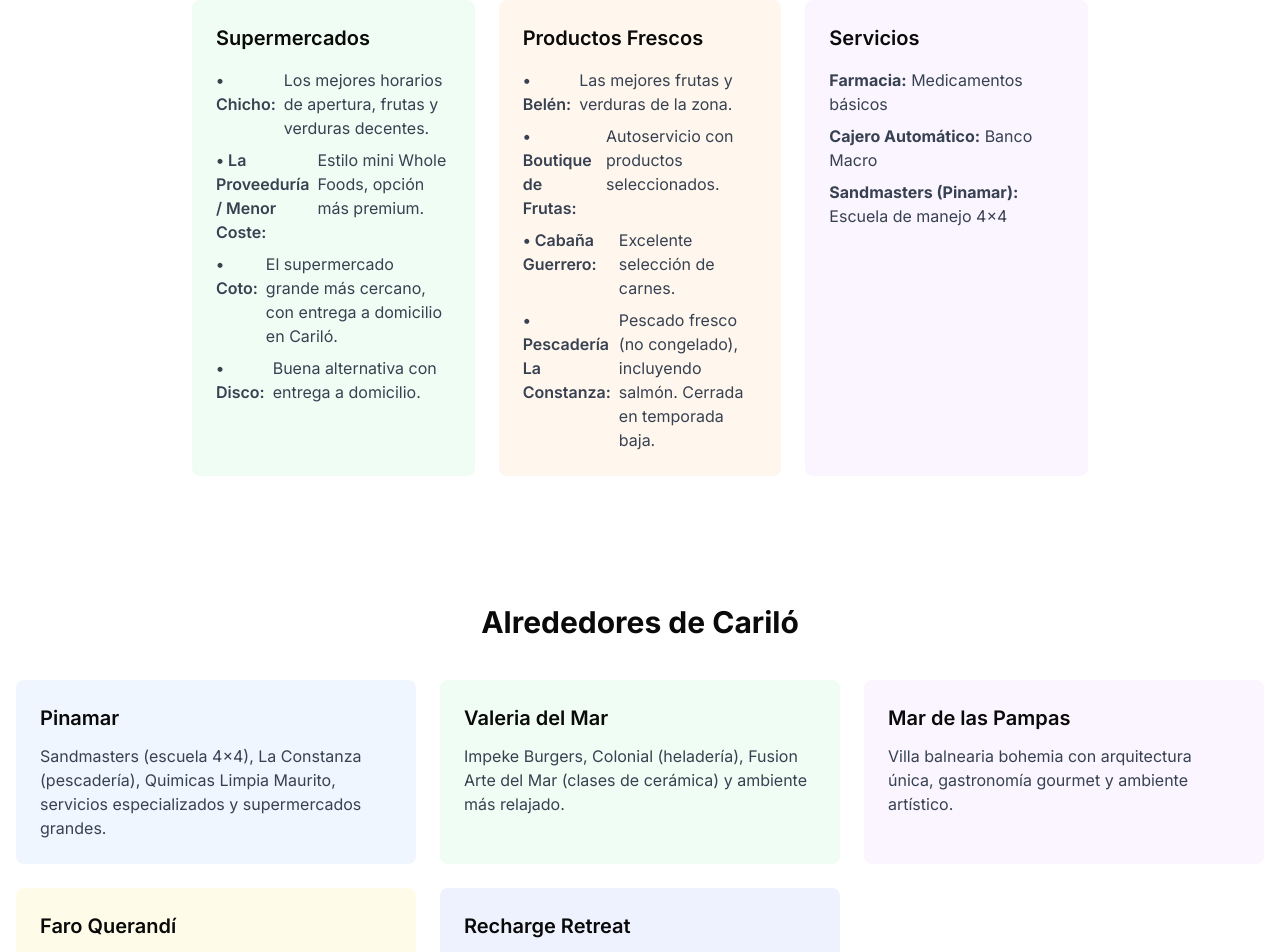
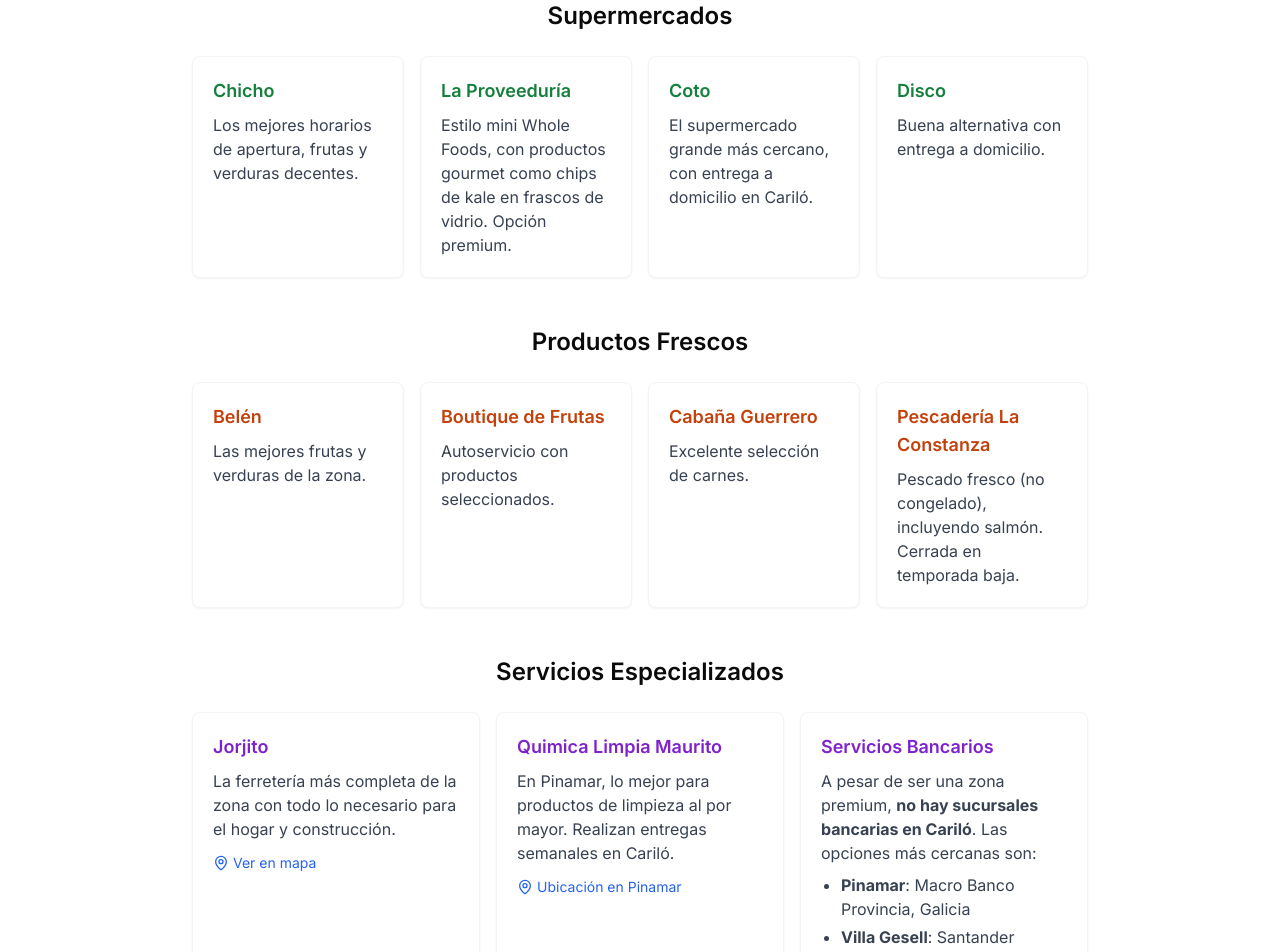
Before and after one commit to visualpharm/ilbuco-g2, a Next.js app: page /que-hacer-en-carilo in a window 1280 px wide. Shown: the part 5787-6739 px from the top of the page. Built offline with nearby package versions, Linux system fonts and the light colour scheme.

Commit message:
Good content

```diff
--- a/app/que-hacer-en-carilo/page.tsx
+++ b/app/que-hacer-en-carilo/page.tsx
@@ -5,17 +5,22 @@ import { SiteFooter } from "@/components/site-footer"
 import Link from "next/link"
 import Image from "next/image"
 import { useState, useEffect } from "react"
-import { X, ChevronLeft, ChevronRight } from "lucide-react"
 import {
+  X,
+  ChevronLeft,
+  ChevronRight,
   ArrowRight,
+  MapPin,
+  Wrench,
+  Droplets,
   Waves,
-  TreesIcon as Tree,
+  Trees as Tree,
   Camera,
   Bike,
   Sunrise,
   User,
   Car,
-  MapPin,
+  Droplet
 } from "lucide-react"
 
 // Cariló gallery images - the renamed photos from /public/photo/carilo
@@ -772,56 +777,92 @@ export default function QueHacerEnCarilo() {
                 </p>
               </div>
 
-              <div className="grid md:grid-cols-3 gap-6">
-                <div className="bg-green-50 p-6 rounded-lg">
-                  <h3 className="text-xl font-semibold mb-4">Supermercados</h3>
-                  <ul className="text-gray-700 space-y-2">
-                    <li className="flex items-start">
-                      <span className="font-semibold mr-2">• Chicho:</span>
-                      <span>Los mejores horarios de apertura, frutas y verduras decentes.</span>
-                    </li>
-                    <li className="flex items-start">
-                      <span className="font-semibold mr-2">• La Proveeduría / Menor Coste:</span>
-                      <span>Estilo mini Whole Foods, opción más premium.</span>
-                    </li>
-                    <li className="flex items-start">
-                      <span className="font-semibold mr-2">• Coto:</span>
-                      <span>El supermercado grande más cercano, con entrega a domicilio en Cariló.</span>
-                    </li>
-                    <li className="flex items-start">
-                      <span className="font-semibold mr-2">• Disco:</span>
-                      <span>Buena alternativa con entrega a domicilio.</span>
-                    </li>
-                  </ul>
+              {/* Supermercados Section */}
+              <div className="mb-12">
+                <h3 className="text-2xl font-semibold mb-6 text-center">Supermercados</h3>
+                <div className="grid md:grid-cols-2 lg:grid-cols-4 gap-4">
+                  <div className="bg-white p-5 rounded-lg shadow-sm border border-gray-100 hover:shadow-md transition-shadow">
+                    <h4 className="font-semibold text-lg text-green-700 mb-2">Chicho</h4>
+                    <p className="text-gray-700">Los mejores horarios de apertura, frutas y verduras decentes.</p>
+                  </div>
+                  <div className="bg-white p-5 rounded-lg shadow-sm border border-gray-100 hover:shadow-md transition-shadow">
+                    <h4 className="font-semibold text-lg text-green-700 mb-2">La Proveeduría</h4>
+                    <p className="text-gray-700">Estilo mini Whole Foods, con productos gourmet como chips de kale en frascos de vidrio. Opción premium.</p>
+                  </div>
+                  <div className="bg-white p-5 rounded-lg shadow-sm border border-gray-100 hover:shadow-md transition-shadow">
+                    <h4 className="font-semibold text-lg text-green-700 mb-2">Coto</h4>
+                    <p className="text-gray-700">El supermercado grande más cercano, con entrega a domicilio en Cariló.</p>
+                  </div>
+                  <div className="bg-white p-5 rounded-lg shadow-sm border border-gray-100 hover:shadow-md transition-shadow">
+                    <h4 className="font-semibold text-lg text-green-700 mb-2">Disco</h4>
+                    <p className="text-gray-700">Buena alternativa con entrega a domicilio.</p>
+                  </div>
                 </div>
-                <div className="bg-orange-50 p-6 rounded-lg">
-                  <h3 className="text-xl font-semibold mb-4">Productos Frescos</h3>
-                  <ul className="text-gray-700 space-y-2">
-                    <li className="flex items-start">
-                      <span className="font-semibold mr-2">• Belén:</span>
-                      <span>Las mejores frutas y verduras de la zona.</span>
-                    </li>
-                    <li className="flex items-start">
-                      <span className="font-semibold mr-2">• Boutique de Frutas:</span>
-                      <span>Autoservicio con productos seleccionados.</span>
-                    </li>
-                    <li className="flex items-start">
-                      <span className="font-semibold mr-2">• Cabaña Guerrero:</span>
-                      <span>Excelente selección de carnes.</span>
-                    </li>
-                    <li className="flex items-start">
-                      <span className="font-semibold mr-2">• Pescadería La Constanza:</span>
-                      <span>Pescado fresco (no congelado), incluyendo salmón. Cerrada en temporada baja.</span>
-                    </li>
-                  </ul>
+              </div>
+
+              {/* Productos Frescos Section */}
+              <div className="mb-12">
+                <h3 className="text-2xl font-semibold mb-6 text-center">Productos Frescos</h3>
+                <div className="grid md:grid-cols-2 lg:grid-cols-4 gap-4">
+                  <div className="bg-white p-5 rounded-lg shadow-sm border border-gray-100 hover:shadow-md transition-shadow">
+                    <h4 className="font-semibold text-lg text-orange-700 mb-2">Belén</h4>
+                    <p className="text-gray-700">Las mejores frutas y verduras de la zona.</p>
+                  </div>
+                  <div className="bg-white p-5 rounded-lg shadow-sm border border-gray-100 hover:shadow-md transition-shadow">
+                    <h4 className="font-semibold text-lg text-orange-700 mb-2">Boutique de Frutas</h4>
+                    <p className="text-gray-700">Autoservicio con productos seleccionados.</p>
+                  </div>
+                  <div className="bg-white p-5 rounded-lg shadow-sm border border-gray-100 hover:shadow-md transition-shadow">
+                    <h4 className="font-semibold text-lg text-orange-700 mb-2">Cabaña Guerrero</h4>
+                    <p className="text-gray-700">Excelente selección de carnes.</p>
+                  </div>
+                  <div className="bg-white p-5 rounded-lg shadow-sm border border-gray-100 hover:shadow-md transition-shadow">
+                    <h4 className="font-semibold text-lg text-orange-700 mb-2">Pescadería La Constanza</h4>
+                    <p className="text-gray-700">Pescado fresco (no congelado), incluyendo salmón. Cerrada en temporada baja.</p>
+                  </div>
                 </div>
-                <div className="bg-purple-50 p-6 rounded-lg">
-                  <h3 className="text-xl font-semibold mb-4">Servicios</h3>
-                  <ul className="text-gray-700 space-y-2">
-                    <li><strong>Farmacia:</strong> Medicamentos básicos</li>
-                    <li><strong>Cajero Automático:</strong> Banco Macro</li>
-                    <li><strong>Sandmasters (Pinamar):</strong> Escuela de manejo 4x4</li>
-                  </ul>
+              </div>
+
+              {/* Servicios Section */}
+              <div className="mb-12">
+                <h3 className="text-2xl font-semibold mb-6 text-center">Servicios Especializados</h3>
+                <div className="grid md:grid-cols-2 lg:grid-cols-3 gap-4">
+                  <div className="bg-white p-5 rounded-lg shadow-sm border border-gray-100 hover:shadow-md transition-shadow">
+                    <h4 className="font-semibold text-lg text-purple-700 mb-2">Jorjito</h4>
+                    <p className="text-gray-700 mb-3">La ferretería más completa de la zona con todo lo necesario para el hogar y construcción.</p>
+                    <a
+                      href="https://www.google.com/maps/search/?api=1&query=Ferretería+Jorjito+Cariló"
+                      className="text-blue-600 hover:text-blue-800 text-sm flex items-center"
+                      target="_blank"
+                      rel="noopener noreferrer"
+                    >
+                      <MapPin className="w-4 h-4 mr-1" /> Ver en mapa
+                    </a>
+                  </div>
+
+                  <div className="bg-white p-5 rounded-lg shadow-sm border border-gray-100 hover:shadow-md transition-shadow">
+                    <h4 className="font-semibold text-lg text-purple-700 mb-2">Quimica Limpia Maurito</h4>
+                    <p className="text-gray-700 mb-3">En Pinamar, lo mejor para productos de limpieza al por mayor. Realizan entregas semanales en Cariló.</p>
+                    <a
+                      href="https://www.google.com/maps/search/?api=1&query=Quimica+Limpia+Maurito+Pinamar"
+                      className="text-blue-600 hover:text-blue-800 text-sm flex items-center"
+                      target="_blank"
+                      rel="noopener noreferrer"
+                    >
+                      <MapPin className="w-4 h-4 mr-1" /> Ubicación en Pinamar
+                    </a>
+                  </div>
+
+                  <div className="bg-white p-5 rounded-lg shadow-sm border border-gray-100 hover:shadow-md transition-shadow">
+                    <h4 className="font-semibold text-lg text-purple-700 mb-2">Servicios Bancarios</h4>
+                    <p className="text-gray-700">
+                      A pesar de ser una zona premium, <strong>no hay sucursales bancarias en Cariló</strong>. Las opciones más cercanas son:
+                      <ul className="list-disc pl-5 mt-2 space-y-1">
+                        <li><strong>Pinamar</strong>: Macro Banco Provincia, Galicia</li>
+                        <li><strong>Villa Gesell</strong>: Santander</li>
+                      </ul>
+                    </p>
+                  </div>
                 </div>
               </div>
             </div>
```
